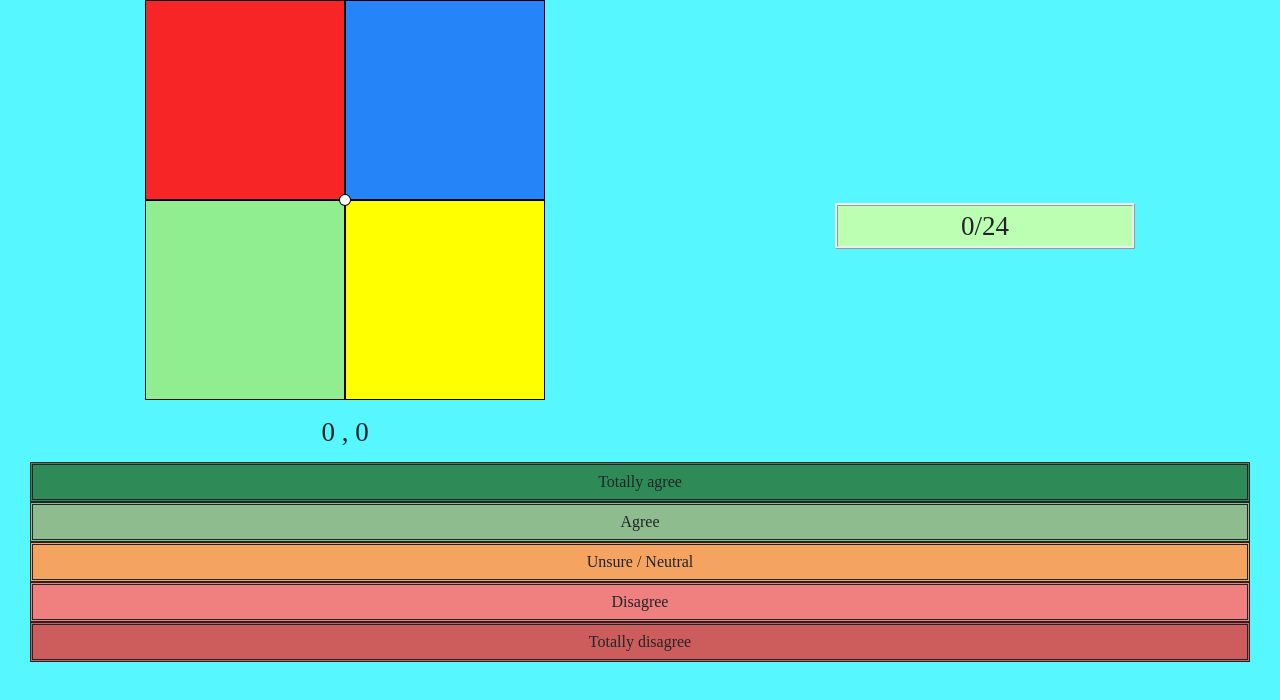
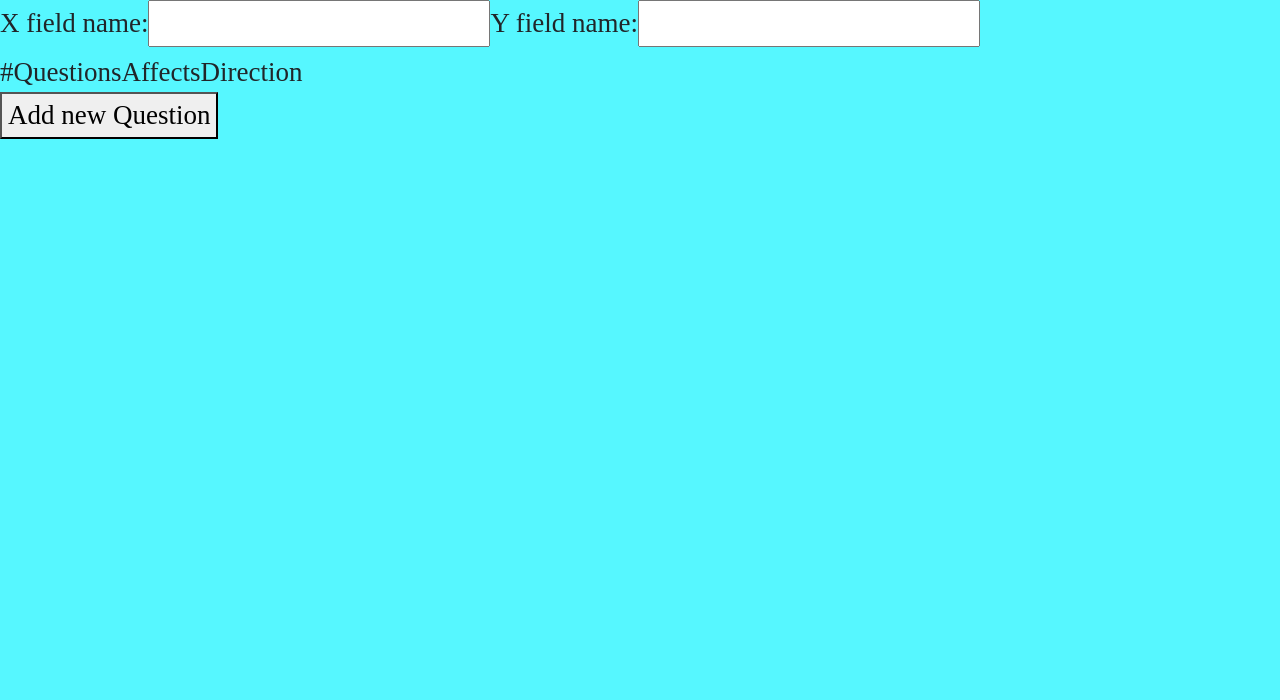
Before and after one commit to Kibranoz/polcompass, a React (Create React App) app: page /create in a window 1280 px wide. Shown: the top 700 px of the page. Built offline with nearby package versions, Linux system fonts and the light colour scheme; no server answers.

Commit message:
add designer

```diff
--- /dev/null
+++ b/src/Designer/Designer.js
@@ -0,0 +1,64 @@
+import { Fragment, useState } from "react";
+import { QuestionDesigner } from "./QuestionDesigner";
+
+import "./designer.css"
+
+export function Designer() {
+    const [questions, setQuestions] = useState([])
+    const [lastQuestionId, setLastQuestionId] = useState(0)
+
+    const [questionsDesigners, setQuestionsDesigners] = useState([])
+    const [affectsDesigners, setAffectsDesigners] = useState([])
+    const [directionsDesigners, setDirectionsDesigners] = useState([])
+
+    const [xFieldName, setXFieldName] = useState("")
+    const [yFieldName, setYFieldName] = useState("")
+
+    const [fieldNameDisabled, setFieldNameDisabled] = useState(false)
+
+
+
+
+    function addNewQuestion() {
+        setQuestionsDesigners([...questionsDesigners, <input type="text" id={"question_"+lastQuestionId}/>])
+        setAffectsDesigners([...affectsDesigners, <select id={"affects_"+lastQuestionId}><option value={xFieldName}>{xFieldName}</option><option value={yFieldName}>{yFieldName}</option></select>])
+        setDirectionsDesigners([...directionsDesigners, <input type="range" min="-2" max="2" id={"direction_"+lastQuestionId}/>])
+        if (lastQuestionId == 0) {
+            setFieldNameDisabled(true)
+        }
+        setLastQuestionId(lastQuestionId + 1)
+    }
+
+    return (
+        <Fragment>
+            <div className="fieldName">
+                <label>X field name: </label>
+                <input disabled={fieldNameDisabled} type="text" onChange={(el)=>setXFieldName(el.target.value)}></input>
+                <label>Y field name: </label>
+                <input disabled={fieldNameDisabled} type="text" onChange={(el)=>setYFieldName(el.target.value)}></input>
+            </div>
+            <div className="entriesRow">
+            <div className="numberColumn">
+                #
+
+            </div>
+            <div className="questionsColumn">
+                Questions
+                {questionsDesigners}
+            </div>
+            <div className="affectsColumn">
+                Affects
+                {affectsDesigners}
+            </div>
+            <div className="directionsColumn">
+                Direction
+                {directionsDesigners}
+            </div>
+            </div>
+        <button onClick={addNewQuestion}>
+        Add new Question
+        </button>
+        </Fragment>
+    )
+
+}
--- /dev/null
+++ b/src/Designer/designer.css
@@ -0,0 +1,10 @@
+.entriesRow {
+    display: flex;
+    flex-direction: row;
+}
+
+.questionsColumn, .affectsColumn, .directionsColumn {
+    display: flex;
+    flex-direction: column;
+    justify-content: space-between;
+}
--- a/src/index.js
+++ b/src/index.js
@@ -4,6 +4,7 @@ import './index.css';
 import App from './App';
 import reportWebVitals from './reportWebVitals';
 import { BrowserRouter, Routes, Route } from "react-router";
+import { Designer } from './Designer/Designer';
 
 
 ReactDOM.render(
@@ -12,6 +13,7 @@ ReactDOM.render(
     <Routes>
     <Route path="/" element={<App />} />
     <Route path='/:id' element={<App/>} />
+    <Route path="/create" element={<Designer/>} />
     </Routes>
     </BrowserRouter>
   </React.StrictMode>,
```
